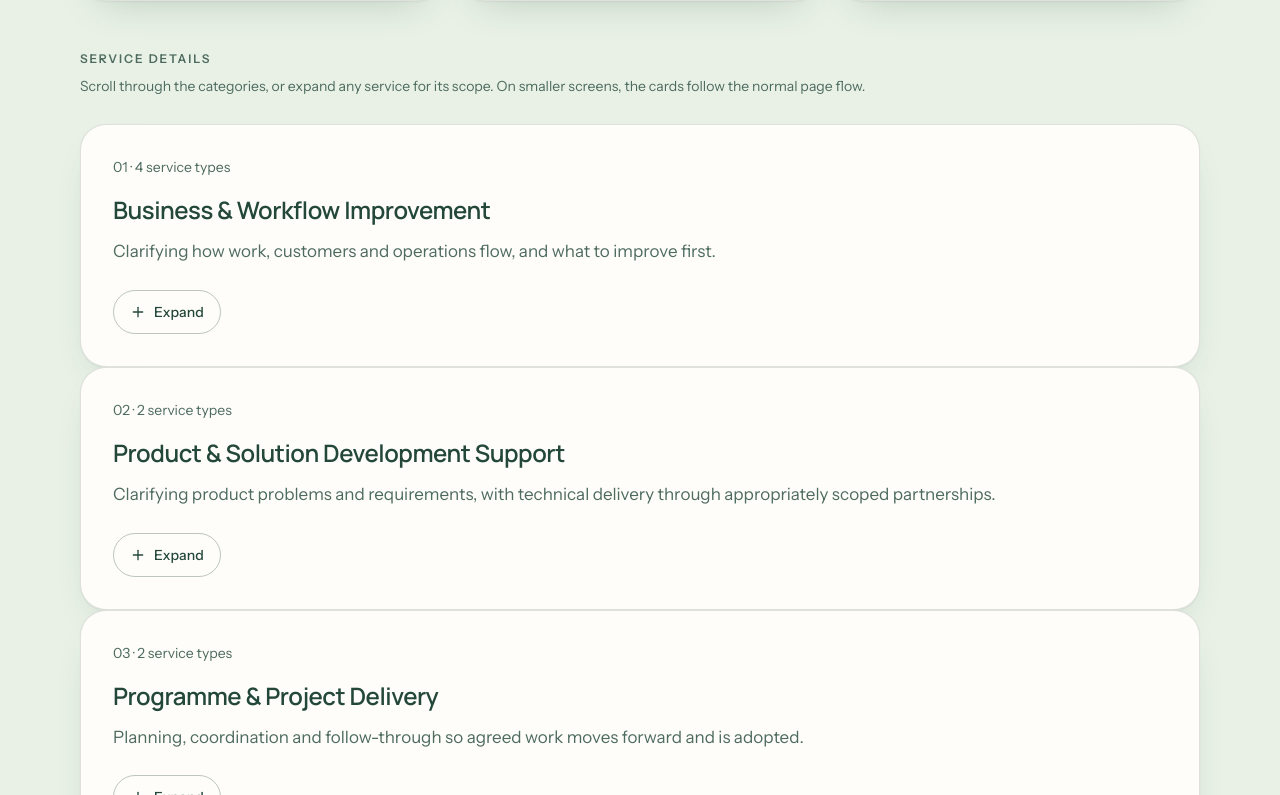
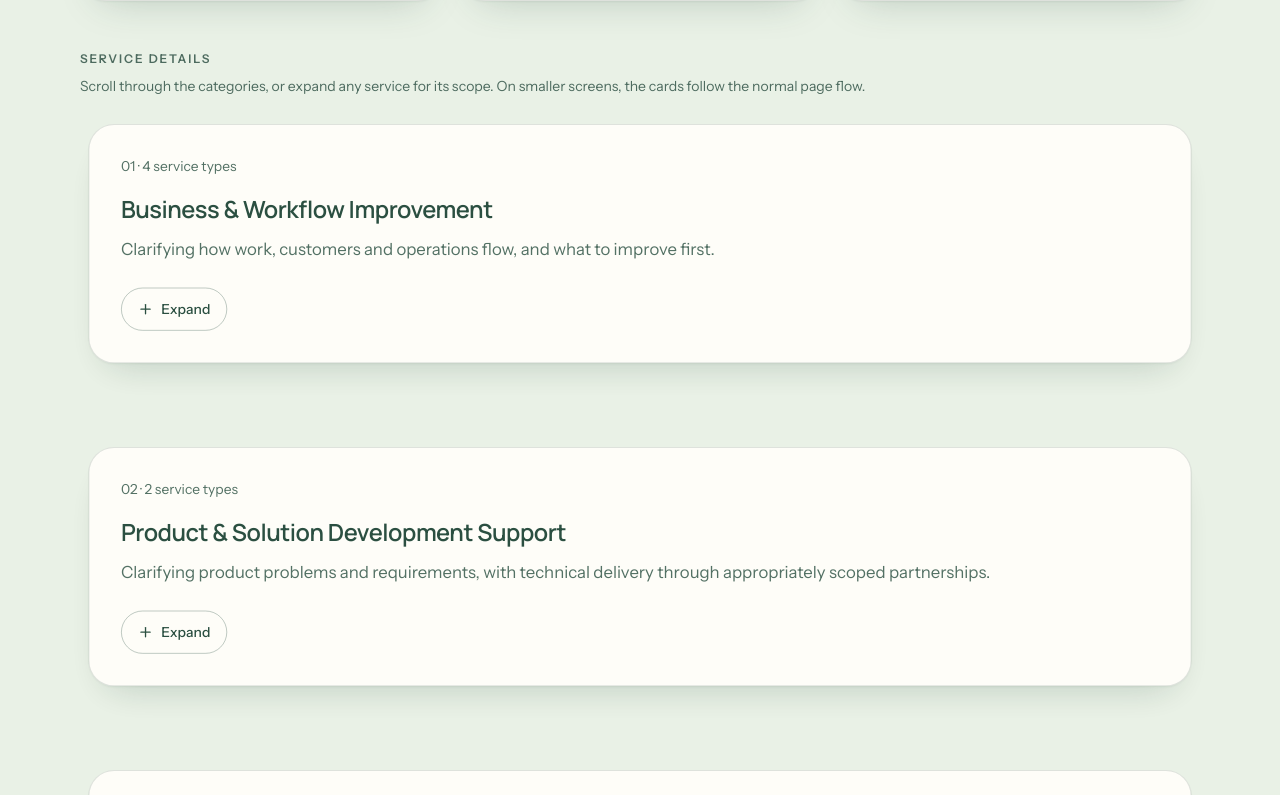
Before and after one commit to Jnasak/jca-salvi-landing, a React (Vite) app: page / in a window 1280 px wide. Shown: the part 3085-3880 px from the top of the page. Built offline with nearby package versions, Linux system fonts and the light colour scheme.

Commit message:
style(services): add reversible sticky stack with motion and expansion safeguards

```diff
--- a/src/styles.css
+++ b/src/styles.css
@@ -418,3 +418,58 @@ main section[id],
     scroll-margin-top: 6.5rem;
   }
 }
+
+
+/* JS BusinessSuite service storytelling: natural reversible document scroll.
+ * Sticky layering is desktop-only and disabled while a detail card is expanded,
+ * so expanded content is never clipped or trapped inside a viewport-sized panel.
+ */
+.service-stack-slot {
+  scroll-margin-top: 7rem;
+}
+
+@keyframes service-stack-arrive {
+  from {
+    transform: scale(0.985);
+    opacity: 0.96;
+  }
+  to {
+    transform: scale(1);
+    opacity: 1;
+  }
+}
+
+@media (min-width: 1024px) and (prefers-reduced-motion: no-preference) {
+  .service-stack-slot {
+    position: sticky;
+    top: 7rem;
+    margin-bottom: clamp(3rem, 10vh, 6rem);
+  }
+
+  .service-stack-slot:nth-child(1) {
+    z-index: 1;
+  }
+
+  .service-stack-slot:nth-child(2) {
+    z-index: 2;
+  }
+
+  .service-stack-slot:nth-child(3) {
+    z-index: 3;
+    margin-bottom: 0;
+  }
+
+  .service-stack-slot:has(.service-stack-card[data-expanded="true"]) {
+    position: relative;
+    top: auto;
+  }
+
+  @supports (animation-timeline: view()) {
+    .service-stack-slot .service-stack-card {
+      transform-origin: center top;
+      animation: service-stack-arrive linear both;
+      animation-timeline: view(block);
+      animation-range: entry 0% entry 75%;
+    }
+  }
+}
```
